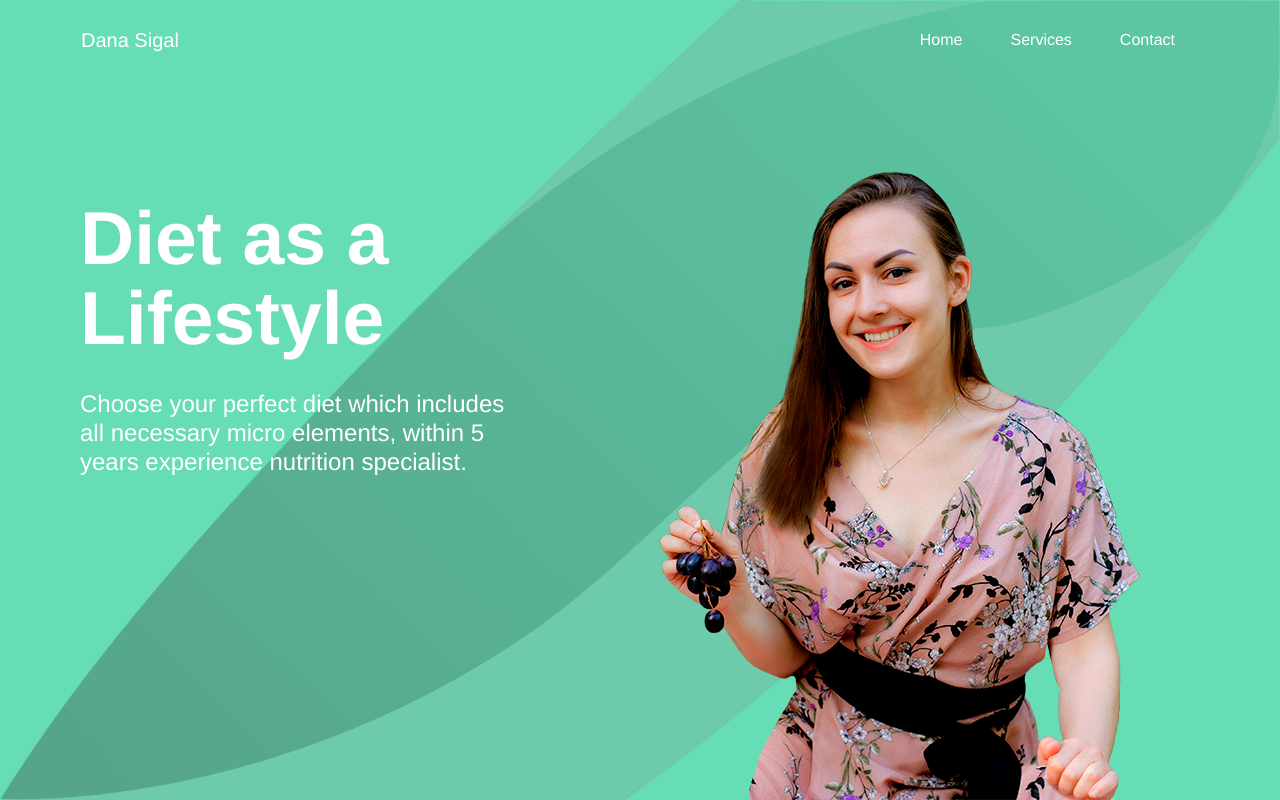
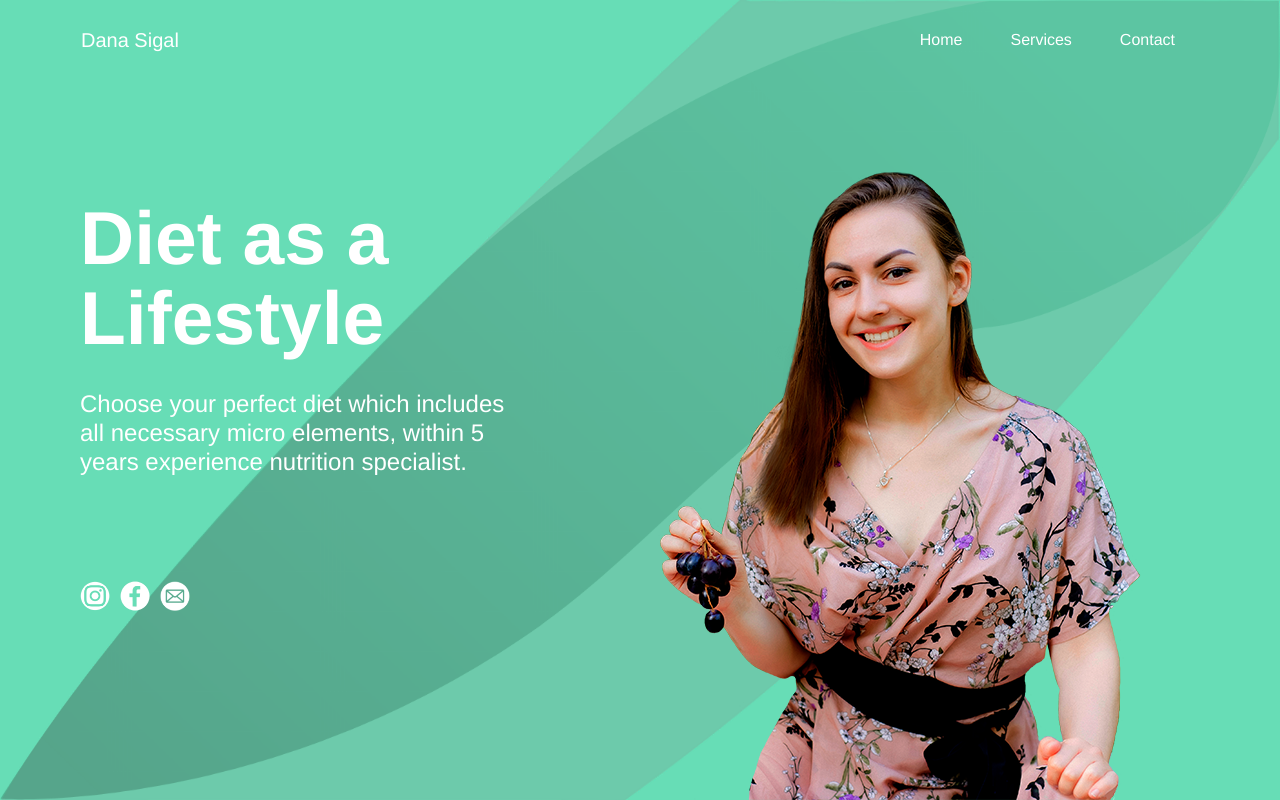
Before and after one commit to Rozantsew/danasigal_land, a website: page src/index.html in a window 1280 px wide. Drawn offline with nearby package versions, Linux system fonts and the light colour scheme.

Commit message:
third commit adding icons

```diff
--- a/src/assets/scss/main.scss
+++ b/src/assets/scss/main.scss
@@ -150,6 +150,17 @@ body {
                     line-height: 25px;
                 }
           }
+
+          .social {
+              display: flex;
+              flex-direction: row;
+              justify-content: space-between;
+              max-width: 110px;
+              margin-top: 6rem;
+            img {
+                max-width: 30px;
+            }
+          }
         }
 
         .wrapper {
--- a/src/index.html
+++ b/src/index.html
@@ -52,6 +52,11 @@
                             micro elements, within 5 years
                             experience nutrition specialist.
                         </h2>
+                        <div class="social">
+                            <img src="assets/images/insta_icon.png" alt="instagram icone">
+                            <img src="assets/images/facebook_icon.png" alt="facebook icone">
+                            <img src="assets/images/postal_icon.png" alt="postal icone">
+                        </div>
                         </div>
                     </div>
                     <div class="col-lg-6 col-sm-none ">
@@ -75,6 +80,9 @@
                                     position: absolute;
                                     overflow: hidden !important;
                                     bottom: 0px !important;
+                                    @media(min-width: 1440px) {
+                                        min-width: 600px;
+                                    }
                                     "
 
                                     >
```
Also changed, not shown: src/assets/css/main.css, src/assets/images/facebook_icon.png (added), src/assets/images/insta_icon.png (added), src/assets/images/postal_icon.png (added), 2 other files.
